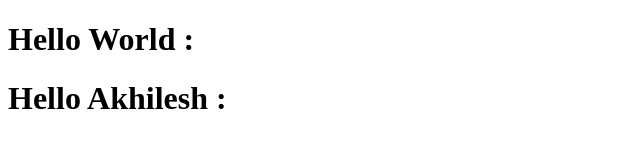
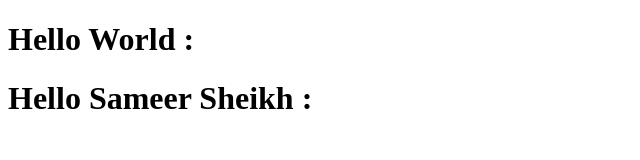
Before and after one commit to akhyad54321/LearnCodewithDurgesh-Repository, a plain HTML site: page index.html in a window 1280 px wide. Shown: the whole page, without its empty margins (0-640 px from the left). Drawn offline with Linux system fonts and the light colour scheme.

Commit message:
Final commit

```diff
--- a/index.html
+++ b/index.html
@@ -8,6 +8,6 @@
 </head>
 <body>
     <h1> Hello World : </h1>
-    <h1>Hello Akhilesh : </h1>
+    <h1>Hello Sameer Sheikh : </h1>
 </body>
 </html>
```
